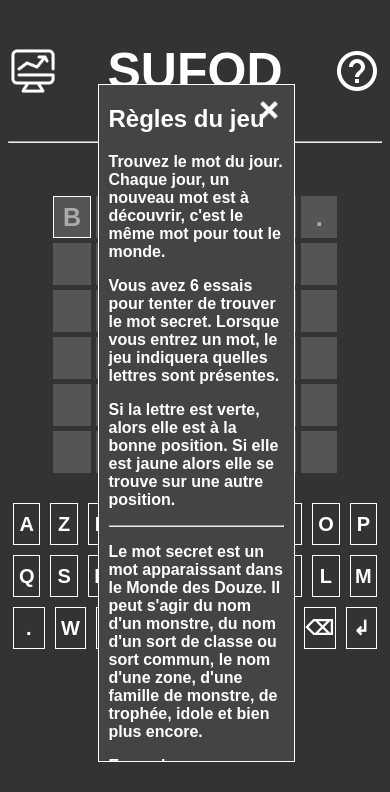
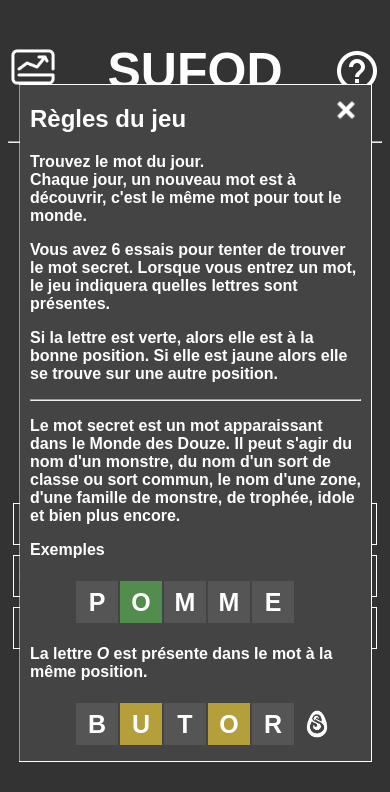
Before and after one commit to Vinaigre1/Mofus, a plain HTML site: page index.html in a window 390 px wide. Both pictures are taken after a click on the element 357 px from the left and 70 px from the top of the page. Drawn offline with Linux system fonts and the light colour scheme.

Commit message:
More responsive CSS

```diff
--- a/css/style.css
+++ b/css/style.css
@@ -127,13 +127,15 @@ div.header > * {
 
 .panel {
   position: fixed;
-  width: 50%;
+  max-width: 90%;
+  width: 600px;
   background-color: #444;
   border: 1px solid white;
   top: 10%;
-  left: 25%;
   max-height: 80%;
   overflow-y: scroll;
+  left: 50%;
+  transform: translateX(-50%);
 }
 
 .panel-content {
```
